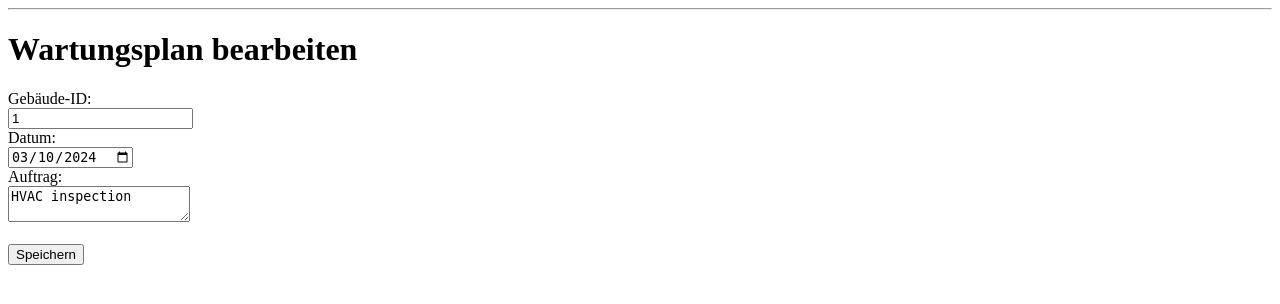
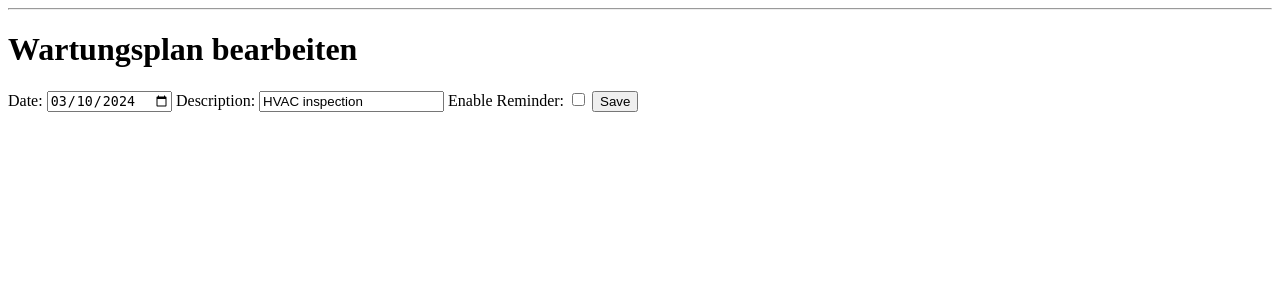
Before and after one commit to twiustudies/facilitymanager, a Flask app: page /maintenance/edit/1 in a window 1280 px wide. Shown: the part 26-330 px from the top of the page. Run offline with Flask 3, Linux system fonts and the light colour scheme.

Commit message:
changes for FM-US-2

```diff
--- a/models.py
+++ b/models.py
@@ -12,12 +12,14 @@ class Building:
         self.name = name
         self.address = address
 
+# Changed for FM-US-2
 class MaintenancePlan:
-    def __init__(self, id, building_id, date, description):
+    def __init__(self, id, building_id, date, description, reminder_enabled=False):
         self.id = id
         self.building_id = building_id
         self.date = date
         self.description = description
+        self.reminder_enabled = reminder_enabled  # Neues Attribut für Erinnerungen
 
 # Sample Users List
 users = [
--- a/routes/maintenance.py
+++ b/routes/maintenance.py
@@ -19,17 +19,17 @@ def add_maintenance():
         return redirect(url_for('maintenance.maintenance_list'))
     return render_template('add_maintenance.html')
 
+# addded for FM-US-2
 @bp.route('/edit/<int:plan_id>', methods=['GET', 'POST'])
 def edit_maintenance(plan_id):
     plan = next((m for m in maintenance_plans if m.id == plan_id), None)
-    if not plan:
-        return "Wartungsplan nicht gefunden", 404
     if request.method == 'POST':
-        plan.building_id = int(request.form['building_id'])
         plan.date = request.form['date']
         plan.description = request.form['description']
+        plan.reminder_enabled = 'reminder_enabled' in request.form  # Checkbox für Erinnerungen
         return redirect(url_for('maintenance.maintenance_list'))
     return render_template('edit_maintenance.html', plan=plan)
+
 
 @bp.route('/delete/<int:plan_id>', methods=['POST'])
 def delete_maintenance(plan_id):
--- a/templates/edit_maintenance.html
+++ b/templates/edit_maintenance.html
@@ -1,13 +1,16 @@
 {% extends "base.html" %}
 {% block content %}
 <h1>Wartungsplan bearbeiten</h1>
-<form method="post">
-  <label>Gebäude-ID:</label><br>
-  <input type="number" name="building_id" value="{{ plan.building_id }}" required><br>
-  <label>Datum:</label><br>
-  <input type="date" name="date" value="{{ plan.date }}" required><br>
-  <label>Auftrag:</label><br>
-  <textarea name="description" required>{{ plan.description }}</textarea><br><br>
-  <button type="submit">Speichern</button>
+<form method="POST">
+  <label for="date">Date:</label>
+  <input type="date" name="date" value="{{ plan.date }}" required>
+
+  <label for="description">Description:</label>
+  <input type="text" name="description" value="{{ plan.description }}" required>
+
+  <label for="reminder_enabled">Enable Reminder:</label>
+  <input type="checkbox" name="reminder_enabled" {% if plan.reminder_enabled %}checked{% endif %}>
+
+  <button type="submit">Save</button>
 </form>
 {% endblock %}
```
Also changed, not shown: send_reminders.py (added, +38 -0 lines), 1 other file.
